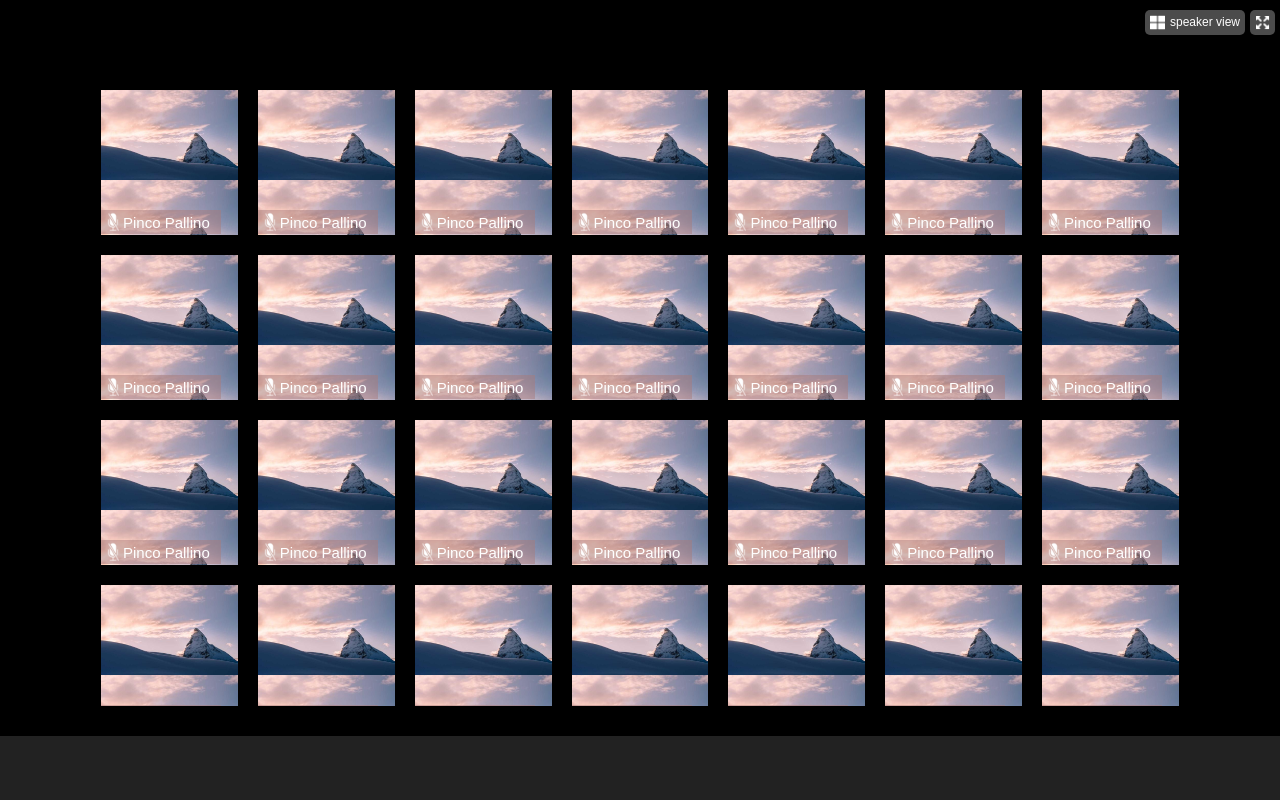
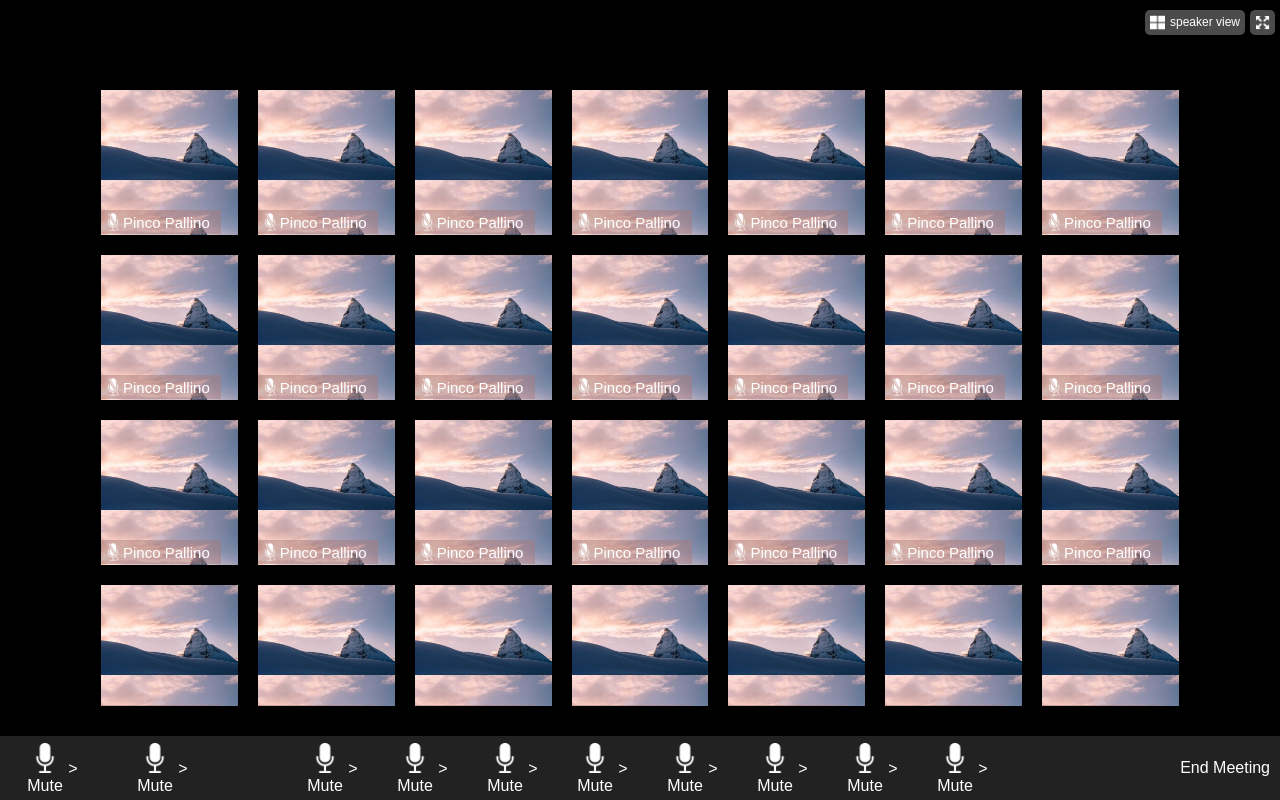
Before and after one commit to salvatorebriga/html-css-zoom, a plain HTML site: page index.html in a window 1280 px wide. Drawn offline with Linux system fonts and the light colour scheme.

Commit message:
added footer and hover effects

```diff
--- a/css/style.css
+++ b/css/style.css
@@ -10,6 +10,64 @@ footer{
     height: 8vh;
     width: 100%;
     background-color: #222222;
+}
+
+.row-foot{
+    width: 100%;
+    height: 100%;
+    display: flex;
+}
+
+.col-20{
+    width: 20%;
+    height: 100%;
+    display: flex;
+}
+
+.end-m{
+    color: white;
+    padding: 10px;
+    height: 100%;
+    display: flex;
+}
+
+.end-m:hover{
+    background-color: #4b4b4b;
+    color: red;
+}
+
+.col-20 > .square{
+    margin-right: 20px;
+}
+
+.col-60{
+    width: 60%;
+    display: flex;
+}
+
+.square{
+    height: 70px;
+    width: 90px;
+    padding: 10px;
+    color: white;
+    text-align: center;
+}
+
+.square:hover{
+    background-color: #4b4b4b;
+}
+
+.square > img{
+    width: 30px;
+    height: 30px;
+    filter: invert(1);
+}
+
+.square > span{
+    transform: rotate(-90deg);
+    position: relative;
+    left: 28px;
+    bottom: 35px;
 }
 
 .fullscreen{
@@ -28,6 +86,10 @@ footer{
     display: flex;
 }
 
+.speaker-view:hover{
+    background-color: #6b6969;
+}
+
 .fulls{
     position: absolute;
     top: 10px;
@@ -36,6 +98,10 @@ footer{
     padding: 5px;
     border-radius: 5px;
     display: flex;
+}
+
+.fulls:hover{
+    background-color: #6b6969;
 }
 
 .speaker-view > img{
@@ -83,6 +149,10 @@ footer{
     background-size: contain;
 }
 
+.col-10:hover{
+    border: 1px solid white;
+}
+
 .name{
     position: relative;
     top: 120px;
@@ -104,6 +174,21 @@ footer{
     font-size: 15px;
 }
 
+.align-L{
+    justify-content: left;
+    align-items: center;
+}
+
+.align-C{
+    justify-content: center;
+    align-items: center;
+}
+
+.align-R{
+    justify-content: right;
+    align-items: center;
+}
+
 *{
     margin: 0px;
     padding: 0px;
--- a/index.html
+++ b/index.html
@@ -445,7 +445,65 @@
     </main>
 
     <footer>
-
+        <div class="row-foot">
+            <div class="col-20 align-L">
+                <div class="square">
+                    <img src="./img/microphone.png" alt="">
+                    <p>Mute</p>
+                    <span> > </span>
+                </div>
+                <div class="square">
+                    <img src="./img/microphone.png" alt="">
+                    <p>Mute</p>
+                    <span> > </span>
+                </div>
+            </div>
+            <div class="col-60 align-C">
+                <div class="square">
+                    <img src="./img/microphone.png" alt="">
+                    <p>Mute</p>
+                    <span> > </span>
+                </div>
+                <div class="square">
+                    <img src="./img/microphone.png" alt="">
+                    <p>Mute</p>
+                    <span> > </span>
+                </div>
+                <div class="square">
+                    <img src="./img/microphone.png" alt="">
+                    <p>Mute</p>
+                    <span> > </span>
+                </div>
+                <div class="square">
+                    <img src="./img/microphone.png" alt="">
+                    <p>Mute</p>
+                    <span> > </span>
+                </div>
+                <div class="square">
+                    <img src="./img/microphone.png" alt="">
+                    <p>Mute</p>
+                    <span> > </span>
+                </div>
+                <div class="square">
+                    <img src="./img/microphone.png" alt="">
+                    <p>Mute</p>
+                    <span> > </span>
+                </div>
+                <div class="square">
+                    <img src="./img/microphone.png" alt="">
+                    <p>Mute</p>
+                    <span> > </span>
+                </div>
+                <div class="square">
+                    <img src="./img/microphone.png" alt="">
+                    <p>Mute</p>
+                    <span> > </span>
+                </div>
+            </div>
+            <div class="col-20 align-R">
+                <div class="end-m align-C">End Meeting</div>
+            </div>
+        </div>
     </footer>
 </body>
 </html>
```
Also changed, not shown: img/microphone.png (added).
